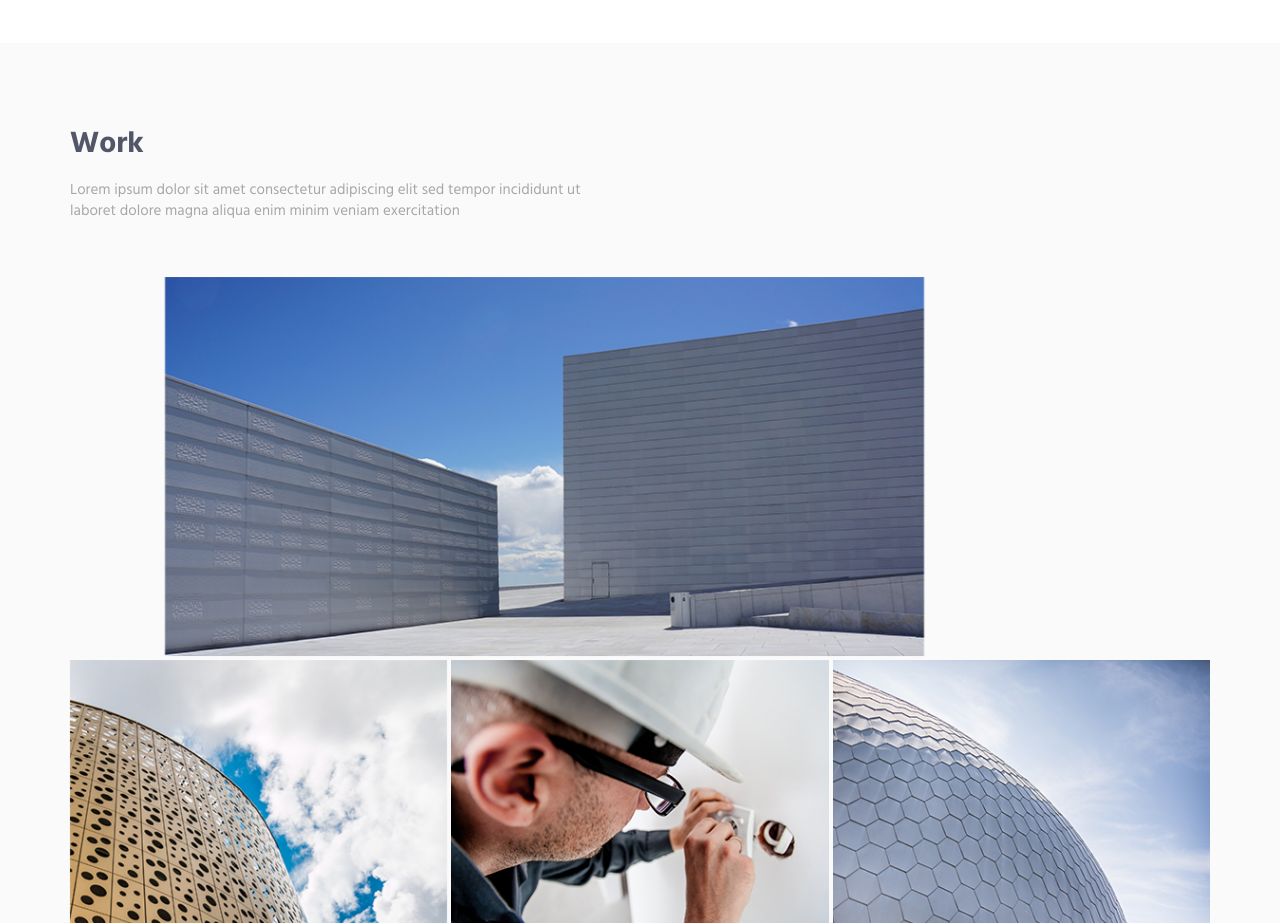
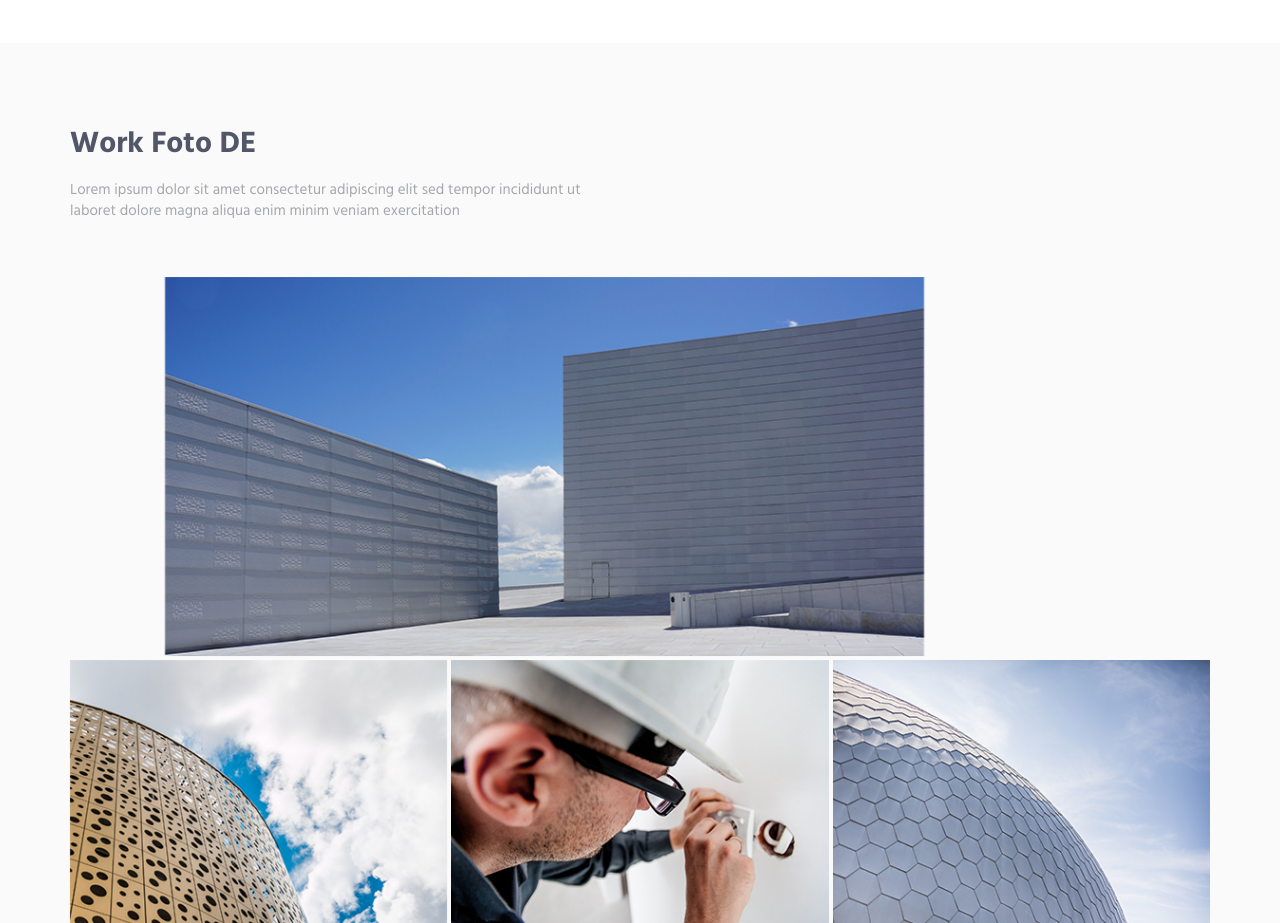
Before and after one commit to maxim30271/MaxFoto.github.io, a plain HTML site: page index.html in a window 1280 px wide. Shown: the part 1800-2723 px from the top of the page. Drawn offline with nearby package versions, Linux system fonts and the light colour scheme; files that its build step writes are made by us from their sources.

Commit message:
Update index.html

```diff
--- a/index.html
+++ b/index.html
@@ -236,7 +236,7 @@
             <div class="content-md container">
                 <div class="row margin-b-40">
                     <div class="col-sm-6">
-                        <h2>Work</h2>
+                        <h2>Work Foto DE</h2>
                         <p>Lorem ipsum dolor sit amet consectetur adipiscing elit sed tempor incididunt ut laboret dolore magna aliqua enim minim veniam exercitation</p>
                     </div>
                 </div>
```
